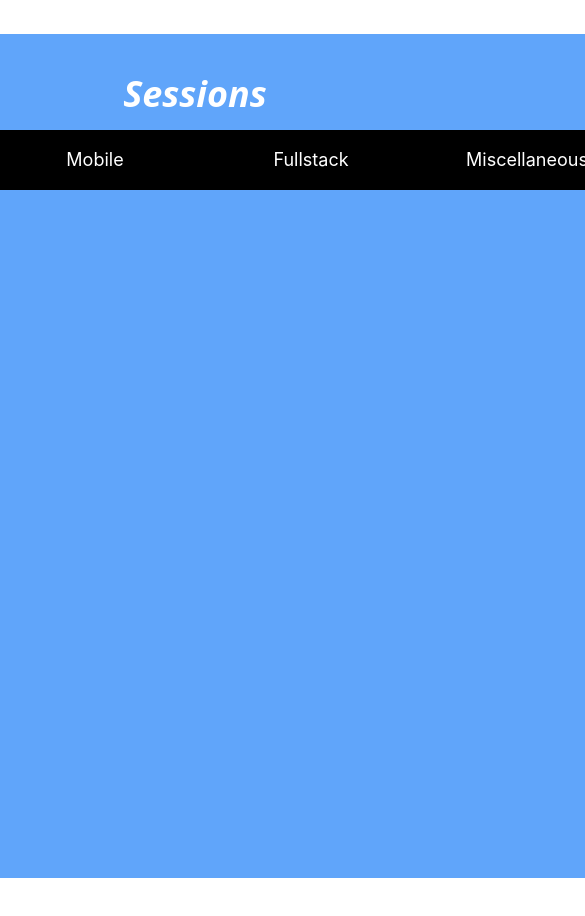
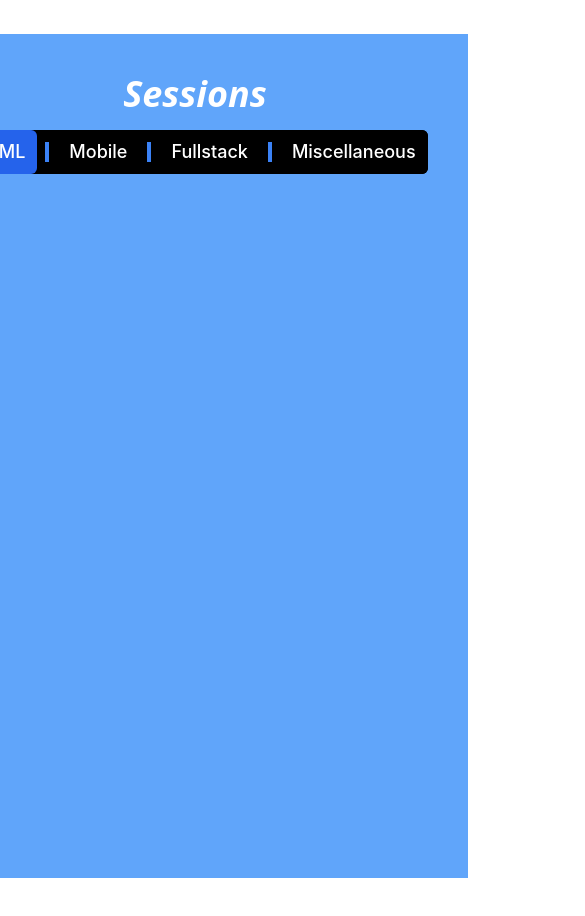
Before and after one commit to Heshoo-ksh/GDG_SummitWebiste, a React (Vite) app: page / in a window 390 px wide. Shown: the part 1880-2796 px from the top of the page, 585 px wide, since content can reach past the window. Built offline with nearby package versions, Linux system fonts and the light colour scheme.

Commit message:
responsive tabs

```diff
--- a/package.json
+++ b/package.json
@@ -16,7 +16,8 @@
     "prop-types": "^15.8.1",
     "react": "^18.2.0",
     "react-dom": "^18.2.0",
-    "react-router-dom": "^6.17.0"
+    "react-router-dom": "^6.17.0",
+    "react-tabs": "^6.0.2"
   },
   "devDependencies": {
     "@types/react": "^18.2.15",
--- a/src/layouts/SessionsSection.jsx
+++ b/src/layouts/SessionsSection.jsx
@@ -1,21 +1,47 @@
+import React, {useState} from "react";
+import './session.css';
+
 
 function SessionsSection() {
+  //track active tab
+  const [activeTab, setActiveTab] = useState(0);
+  const tabs = ['AI/ML', 'Mobile', 'Fullstack', 'Miscellaneous'];
   return (
     <section
       id="sessions"
       className="flex h-screen flex-col items-center bg-blue-400 p-10"
     >
       <h1 className="font-sans text-4xl font-bold italic text-white">Sessions</h1>
-      <div className="mt-4 flex space-x-2 rounded-lg bg-black px-6 py-2 text-lg text-white">
-        <button className="m-2 w-52">AI/ML</button>
-        <button className="m-2 w-52">Mobile</button>
-        <button className="m-2 w-52">Fullstack</button>
-        <button className="m-2 w-52">Miscellaneous</button>
+      <div className="mt-4 inline-flex space-x-2 rounded-md bg-black">
+      {tabs.map((tab, index) =>(
+        <React.Fragment key={tab}>
+        {/*blue dividers */}
+        {index !== 0 && <div className="mt-3 h-5 w-1 bg-blue-500"/>}
+
+
+        <button key = {tab}
+        className={`rounded-md px-3 py-2 text-lg font-medium transition-colors duration-300 focus:outline-none ${
+          activeTab === index ? 'bg-blue-600 text-white' : 'bg-black text-white'
+        }`}
+        onClick={() => setActiveTab(index)} >
+          {tab}
+          {activeTab === index && (
+            <div className="triangle"></div>
+          )}
+          </button>
+          </React.Fragment>
+      ))}
       </div>
 
-
+     {/* panels */}
+     <div className="mt-5">
+        {activeTab === 0 && <div>{/*AI/ML CONTENT PANELS */} </div>}
+        {activeTab === 1 && <div>{/*CONTENT FOR MOBILE PANEL */} </div>}
+        {activeTab === 2 && <div>{/*FULLSTACK PANEL */} </div>}
+        {activeTab === 3 && <div>{/*Miscellaneous Panel */} </div>}
+    </div>
     </section>
-  )
+  );
 }
 
 export default SessionsSection
--- /dev/null
+++ b/src/layouts/session.css
@@ -0,0 +1,11 @@
+.triangle{
+    position: absolute;
+    bottom: -8px;
+    left: 50%;
+    transform: translateX(-50%);
+    width: 0;
+    height: 0;
+    border-left: 10px solid transparent;
+    border-right: 10px solid transparent;
+    border-top: 10px solid #041220;
+}
```
Also changed, not shown: 1 other file (tests, documents, lock files or other folders).
